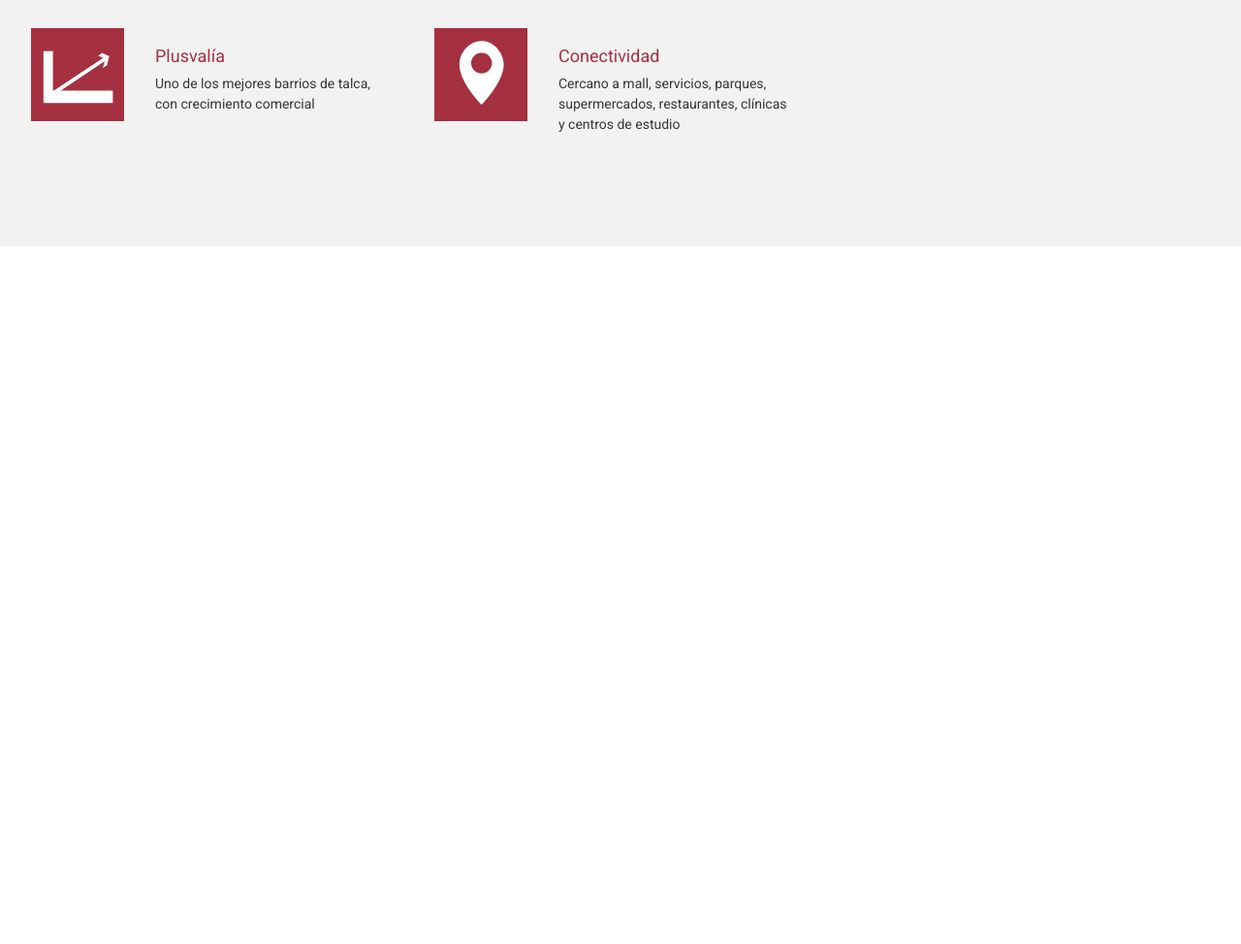
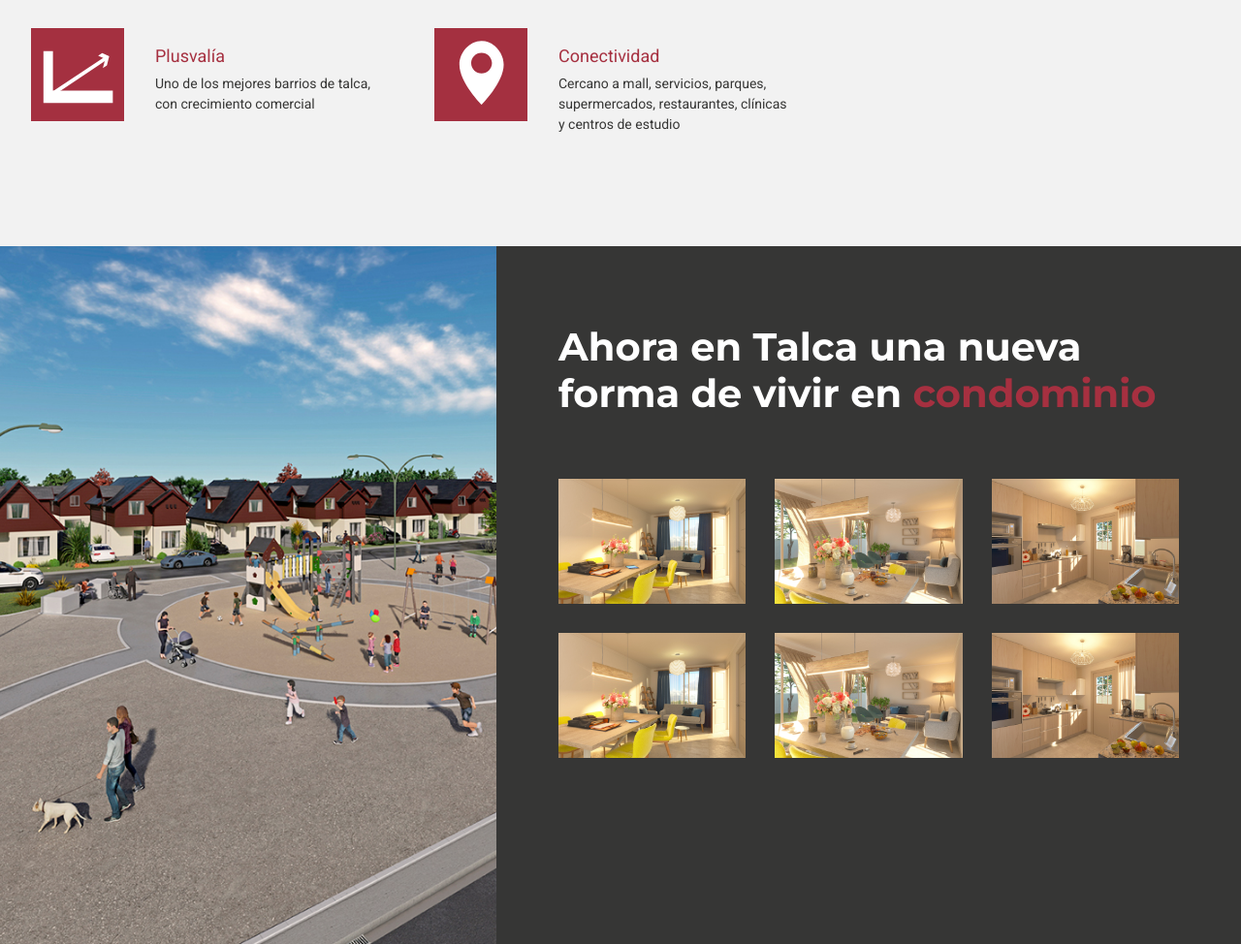
Before and after one commit to Genesman/malpolanding, a website: page index.html in a window 1280 px wide. Shown: the part 2507-3481 px from the top of the page at 97% size. Before the commit the page ends 2761 px from the top, so only its background shows below. Drawn offline with nearby package versions, Linux system fonts and the light colour scheme.

Commit message:
Sección galería terminada

```diff
--- a/index.html
+++ b/index.html
@@ -298,6 +298,33 @@
         </section>
         <!-- /Condominio Features -->
 
+        <!-- Gallery -->
+        <section class="gallery grid" style="--gap:0;">
+            <div class="gallery-hero">
+                <img src="./src/img/gallery-hero-img.jpg" alt="Imagen presentación galería">
+            </div>
+            <div class="gallery-wrapper bg-grey">
+                <h2 class="ff-heading fs-700 text-white">Ahora en Talca una nueva forma de vivir en <span class="text-primary">condominio</span></h2>
+                <div class="swiper gallery-slide">
+                    <div class="swiper-wrapper">
+                        <div class="swiper-slide"><img src="./src/img/interior1.jpg" alt="Imagen 1 interior casa"></div>
+                        <div class="swiper-slide"><img src="./src/img/interior2.jpg" alt="Imagen 2 interior casa"></div>
+                        <div class="swiper-slide"><img src="./src/img/interior3.jpg" alt="Imagen 3 interior casa"></div>
+                        <div class="swiper-slide"><img src="./src/img/interior4.jpg" alt="Imagen 4 interior casa"></div>
+                        <div class="swiper-slide"><img src="./src/img/gallery-hero-img.jpg" alt="Imagen 1 exterior condominio"></div>
+                        <div class="swiper-slide"><img src="./src/img/banner-img-04.jpg" alt="Imagen 2 exterior condominio"></div>
+                        <div class="swiper-slide"><img src="./src/img/interior1.jpg" alt="Imagen 1 interior casa"></div>
+                        <div class="swiper-slide"><img src="./src/img/interior2.jpg" alt="Imagen 2 interior casa"></div>
+                        <div class="swiper-slide"><img src="./src/img/interior3.jpg" alt="Imagen 3 interior casa"></div>
+                        <div class="swiper-slide"><img src="./src/img/interior4.jpg" alt="Imagen 4 interior casa"></div>
+                        <div class="swiper-slide"><img src="./src/img/gallery-hero-img.jpg" alt="Imagen 1 exterior condominio"></div>
+                        <div class="swiper-slide"><img src="./src/img/banner-img-04.jpg" alt="Imagen 2 exterior condominio"></div>
+                    </div>
+                </div>
+            </div>
+        </section>
+        <!-- /Gallery -->
+
     </main>
 
 
--- a/src/css/style.css
+++ b/src/css/style.css
@@ -13,8 +13,7 @@
     --white-color: 0 0% 100%;
 
     /* Font sizes */
-    --fs-800: 3.625rem;
-    --fs-700: 3rem;
+    --fs-700: 2.5rem;
     --fs-600: 2rem;
     --fs-500: 1.625rem;
     --fs-400: 1.5rem;
@@ -27,6 +26,12 @@
     /* Border Radius */
     --br : 3px
 
+}
+
+@media ( max-width: 35.9375rem ) {
+    :root {
+        --fs-700: 2.2rem;
+    }
 }
 
 /* -------------------------------------------------------------------------- */
@@ -175,7 +180,6 @@ select {
 .uppercase { text-transform: uppercase; }
 .text-center { text-align: center; }
 
-.fs-800 { font-size: var(--fs-800); }
 .fs-700 { font-size: var(--fs-700); }
 .fs-600 { font-size: var(--fs-600); }
 .fs-500 { font-size: var(--fs-500); }
@@ -754,3 +758,38 @@ input[type="checkbox"]:disabled {
 .item-content p {
     font-size: .875rem;
 }
+
+/* GALLERY */
+
+.gallery {
+    grid-template-columns: 100%;
+}
+
+@media ( min-width: 48rem ) {
+    .gallery {
+        grid-template-columns: 40% 60%;
+        height: 90vh;
+    }
+}
+
+.gallery-hero > img {
+    height: 100%;
+    object-fit: cover;
+}
+
+.gallery-wrapper {
+    align-items: center;
+    padding: 5rem 2rem;
+}
+
+@media ( min-width: 36rem ) {
+    .gallery-wrapper {
+        padding: 5rem 4rem;
+    }
+}
+
+.gallery-wrapper h2 {
+    line-height: 1.2;
+    max-width: 25ch;
+    margin-bottom: 4rem;
+}
--- a/src/js/scripts.js
+++ b/src/js/scripts.js
@@ -55,5 +55,29 @@ var swiperModel = new Swiper(".model-slide-features", {
     },
 });
 
+/* Gallery */
+var swiperGallery = new Swiper(".gallery-slide", {
+    slidesPerView: 1,
+    grid: {
+        rows: 2,
+        fill: 'row',
+    },
+    spaceBetween: 20,
+    pagination: {
+        el: ".swiper-pagination",
+        clickable: true,
+    },
+    breakpoints: {
+        576: {
+            slidesPerView: 2,
+            spaceBetween: 20,
+        },
+        992: {
+            slidesPerView: 3,
+            spaceBetween: 30,
+        },
+    },
+});
+
 /* Lightgallery */
 $( '.swipebox' ).swipebox();
```
Also changed, not shown: src/img/gallery-hero-img.jpg (added), src/img/interior1.jpg (added), src/img/interior2.jpg (added), src/img/interior3.jpg (added), src/img/interior4.jpg (added).
